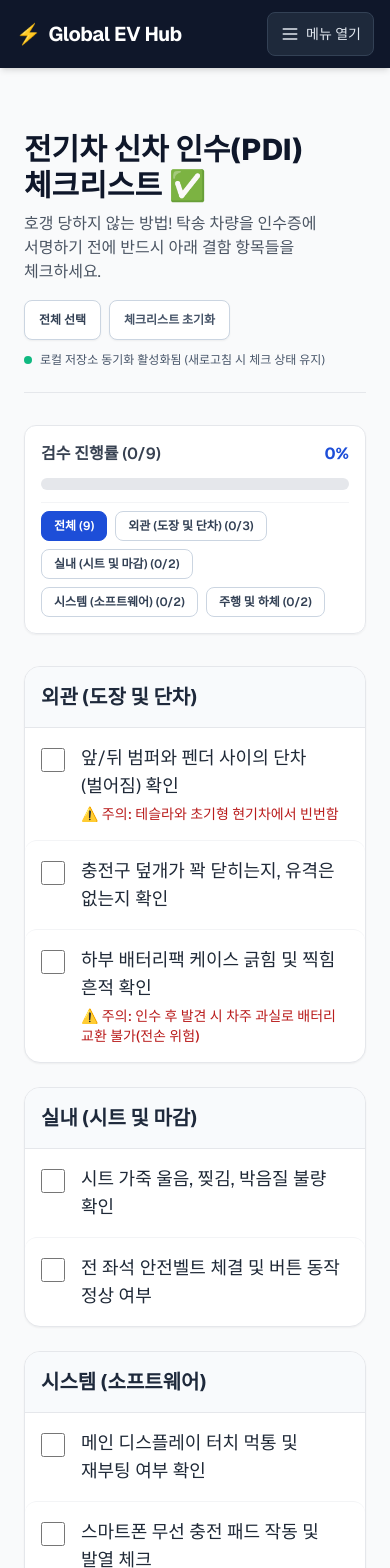
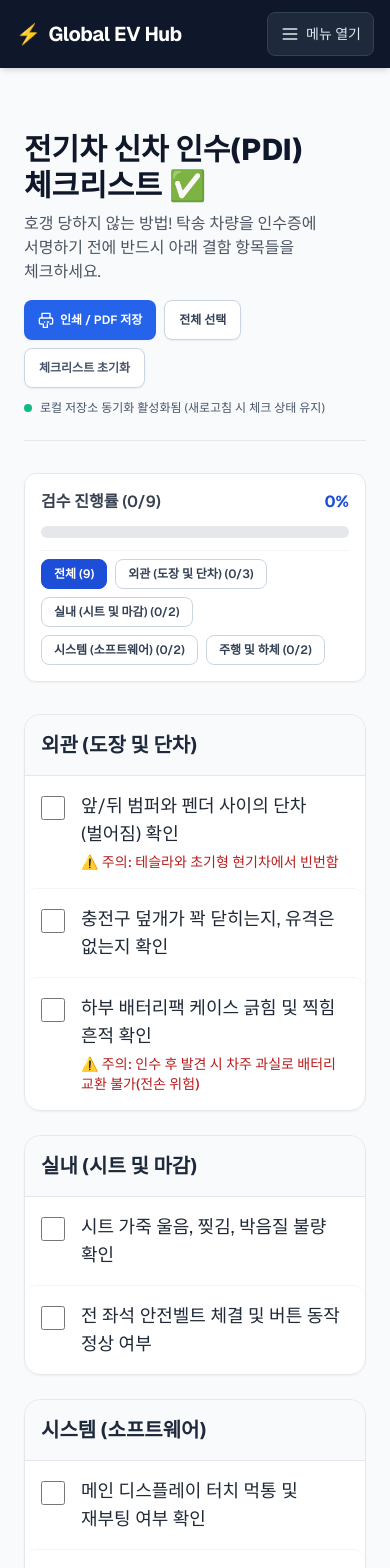
Before and after one commit to LeegwangYeol/ev-stealth-web, a Next.js app: page /pdi-checklist in a window 390 px wide. Shown: the top 1568 px of the page. Built offline with nearby package versions, Linux system fonts and the light colour scheme.

Commit message:
chore: automated swarm sync & proactive fixes

```diff
--- a/src/app/pdi-checklist/PdiChecklistClient.tsx
+++ b/src/app/pdi-checklist/PdiChecklistClient.tsx
@@ -177,7 +177,17 @@ export default function PdiChecklistClient() {
             </p>
           </div>
           {mounted && (
-            <div className="flex flex-wrap items-center gap-2 self-start sm:self-auto">
+            <div className="flex flex-wrap items-center gap-2 self-start sm:self-auto print:hidden">
+              <button
+                onClick={() => window.print()}
+                type="button"
+                className="px-3.5 py-2 min-h-[40px] text-xs font-semibold text-white bg-blue-600 hover:bg-blue-700 rounded-lg shadow-sm transition flex items-center gap-1.5 focus:outline-none focus-visible:ring-2 focus-visible:ring-blue-500"
+              >
+                <svg className="w-4 h-4" fill="none" stroke="currentColor" viewBox="0 0 24 24" aria-hidden="true">
+                  <path strokeLinecap="round" strokeLinejoin="round" strokeWidth="2" d="M6 9V2h12v7M6 18H4a2 2 0 01-2-2v-5a2 2 0 012-2h16a2 2 0 012 2v5a2 2 0 01-2 2h-2m-4 0v5H8v-5m6-3h2m-6 0h.01" />
+                </svg>
+                인쇄 / PDF 저장
+              </button>
               <button
                 onClick={toggleAllItems}
                 type="button"
@@ -210,7 +220,7 @@ export default function PdiChecklistClient() {
         </div>
       </header>
 
-      <div className="sticky top-0 bg-white/90 backdrop-blur-md p-4 rounded-xl border border-gray-200 shadow-sm z-10 space-y-3">
+      <div className="sticky top-0 bg-white/90 backdrop-blur-md p-4 rounded-xl border border-gray-200 shadow-sm z-10 space-y-3 print:hidden">
         <div className="flex justify-between items-center">
           <span className="font-semibold text-gray-700">검수 진행률 ({checkedCount}/{items.length})</span>
           <span className="font-bold text-blue-700">{progress}%</span>
@@ -295,16 +305,17 @@ export default function PdiChecklistClient() {
         className="space-y-6 focus:outline-none focus-visible:ring-2 focus-visible:ring-blue-500 rounded-2xl"
       >
         {displayedCategories.map((category) => (
-          <section key={category} aria-labelledby={`pdi-cat-${category}`} className="bg-white rounded-2xl shadow-sm border border-gray-200 overflow-hidden">
-            <h2 id={`pdi-cat-${category}`} className="bg-slate-50 border-b border-gray-200 p-4 text-xl font-bold text-slate-800">
+          <fieldset key={category} className="bg-white rounded-2xl shadow-sm border border-gray-200 overflow-hidden print:border-gray-300 print:shadow-none">
+            <legend className="sr-only">{category} PDI 점검 항목</legend>
+            <div id={`pdi-cat-${category}`} className="bg-slate-50 print:bg-slate-100 border-b border-gray-200 p-4 text-xl font-bold text-slate-800">
               {category}
-            </h2>
+            </div>
             <div className="divide-y divide-gray-100">
               {(itemsByCategory.get(category) || []).map((item) => (
                 <label
                   key={item.id}
                   htmlFor={`pdi-task-${item.id}`}
-                  className="flex items-start p-4 hover:bg-slate-50 cursor-pointer transition-colors rounded-xl focus-within:ring-2 focus-within:ring-blue-500"
+                  className="flex items-start p-4 hover:bg-slate-50 cursor-pointer transition-colors rounded-xl focus-within:ring-2 focus-within:ring-blue-500 print:py-2 print:hover:bg-transparent"
                 >
                   <input
                     id={`pdi-task-${item.id}`}
@@ -313,14 +324,14 @@ export default function PdiChecklistClient() {
                     aria-label={item.task}
                     aria-describedby={item.warning ? `pdi-warning-${item.id}` : undefined}
                     onChange={() => toggleCheck(item.id)}
-                    className="mt-1 w-6 h-6 text-blue-600 bg-gray-100 border-gray-300 rounded focus:ring-blue-500 focus-visible:ring-2 focus-visible:ring-blue-500"
+                    className="mt-1 w-6 h-6 text-blue-600 bg-gray-100 border-gray-300 rounded focus:ring-blue-500 focus-visible:ring-2 focus-visible:ring-blue-500 print:accent-blue-600"
                   />
                   <div className="ml-4 flex-1">
-                    <p className={`text-lg ${item.checked ? 'text-slate-600 line-through' : 'text-gray-800'}`}>
+                    <p className={`text-lg ${item.checked ? 'text-slate-600 line-through' : 'text-gray-800'} print:text-base print:text-black`}>
                       {item.task}
                     </p>
                     {item.warning && (
-                      <p id={`pdi-warning-${item.id}`} className={`mt-1 text-sm font-medium ${item.checked ? 'text-slate-600 line-through' : 'text-red-700'}`}>
+                      <p id={`pdi-warning-${item.id}`} className={`mt-1 text-sm font-medium ${item.checked ? 'text-slate-600 line-through' : 'text-red-700'} print:text-xs print:text-red-800`}>
                         ⚠️ 주의: {item.warning}
                       </p>
                     )}
@@ -328,7 +339,7 @@ export default function PdiChecklistClient() {
                 </label>
               ))}
             </div>
-          </section>
+          </fieldset>
         ))}
       </div>
 
@@ -337,7 +348,7 @@ export default function PdiChecklistClient() {
           role="status"
           aria-live="polite"
           aria-labelledby="pdi-completion-title"
-          className="bg-green-50 border border-green-200 text-green-800 p-6 rounded-2xl text-center shadow-sm animate-pulse motion-reduce:animate-none"
+          className="bg-green-50 border border-green-200 text-green-800 p-6 rounded-2xl text-center shadow-sm animate-pulse motion-reduce:animate-none print:bg-white print:border-black print:text-black print:animate-none"
         >
           <h2 id="pdi-completion-title" className="text-2xl font-bold mb-2">🎉 검수 완료!</h2>
           <p>모든 항목을 확인하셨습니다. 이상이 없다면 안심하고 인수증에 서명하세요.</p>
@@ -345,7 +356,7 @@ export default function PdiChecklistClient() {
       )}
 
       {/* 💡 신차 인수 후 추천 서비스 (Recommended EV Services) */}
-      <section aria-labelledby="heading-recommended-services" className="pt-8 border-t border-gray-200">
+      <section aria-labelledby="heading-recommended-services" className="pt-8 border-t border-gray-200 print:hidden">
         <div className="mb-6">
           <h2 id="heading-recommended-services" className="text-2xl font-bold text-slate-900 flex items-center gap-2">
             <span aria-hidden="true">💡</span> 신차 인수 후 추천 서비스 (Recommended EV Services)
```
Also changed, not shown: public/data/ev_subsidy_data.json, public/data/subsidy_depletion_data.json, src/data/ev_subsidy_data.json, src/data/subsidy_depletion_data.json.
